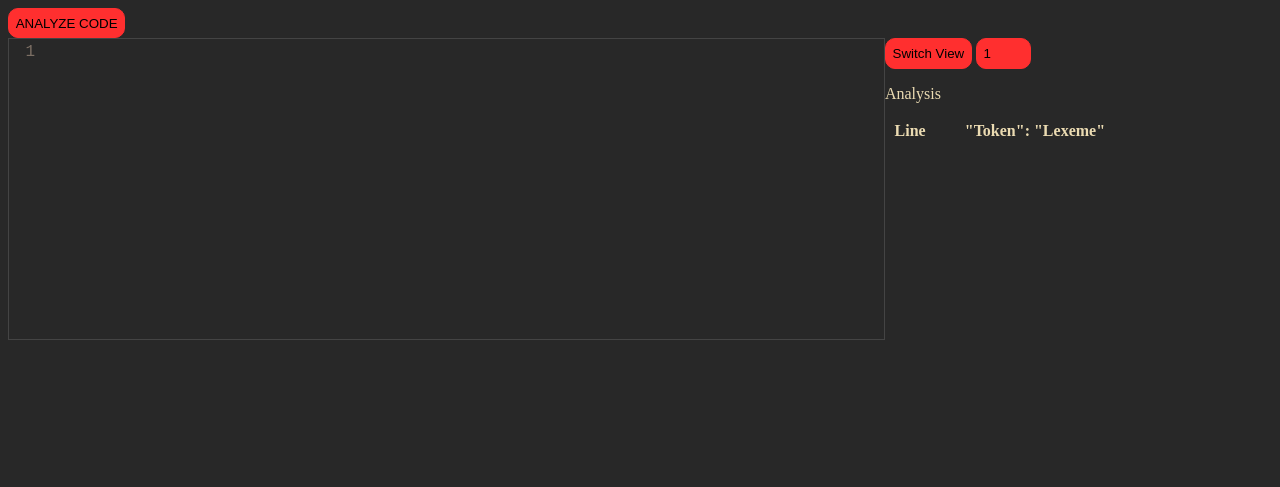
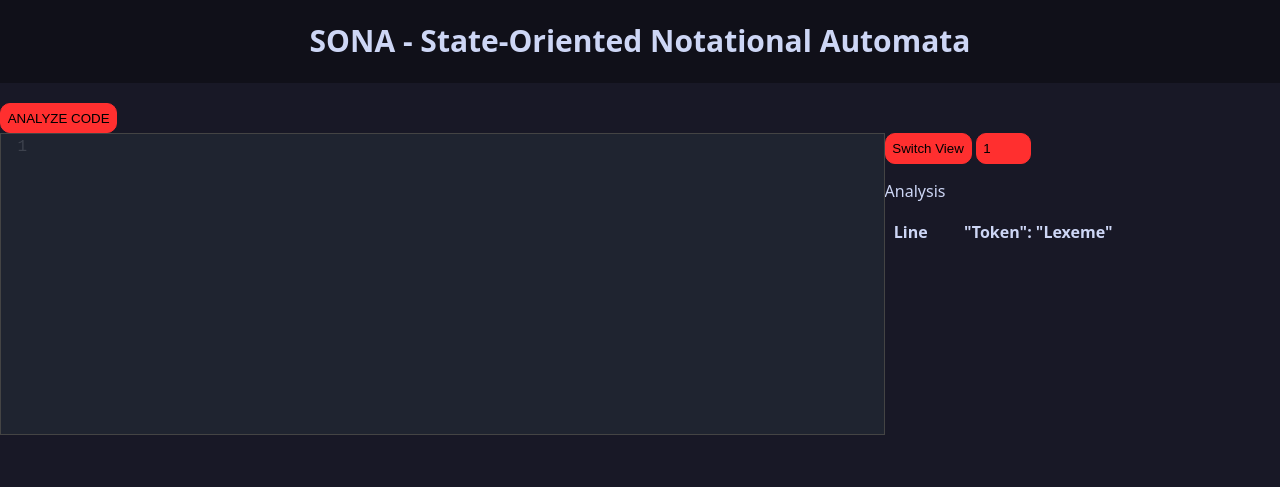
Before and after one commit to ken85illo/sona-analyzer, a website: page frontend/index.html in a window 1280 px wide. Drawn offline with nearby package versions, Linux system fonts and the light colour scheme.

Commit message:
feat: change tab size and theme color

```diff
--- a/frontend/index.html
+++ b/frontend/index.html
@@ -4,14 +4,21 @@
         <meta charset="UTF-8" />
         <meta name="viewport" content="width=device-width, initial-scale=1.0" />
         <title>Document</title>
-        <link rel="stylesheet" href="style.css"/>
-        <link rel="stylesheet" href="https://cdnjs.cloudflare.com/ajax/libs/codemirror/5.65.16/codemirror.min.css">
-        <link rel="stylesheet" href="https://cdnjs.cloudflare.com/ajax/libs/codemirror/5.65.16/theme/gruvbox-dark.min.css">
+        <link rel="stylesheet" href="style.css" />
+        <link
+            rel="stylesheet"
+            href="https://cdnjs.cloudflare.com/ajax/libs/codemirror/5.65.16/codemirror.min.css"
+        />
+        <link
+            rel="stylesheet"
+            href="https://cdnjs.cloudflare.com/ajax/libs/codemirror/5.65.16/theme/ayu-mirage.min.css"
+        />
     </head>
     <body>
         <script src="https://cdnjs.cloudflare.com/ajax/libs/codemirror/5.65.16/codemirror.min.js"></script>
         <script src="https://cdnjs.cloudflare.com/ajax/libs/codemirror/5.65.16/mode/clike/clike.min.js"></script>
 
+        <div id="top-bar">SONA - State-Oriented Notational Automata</div>
         <button onclick="handleSubmit()" class="bttn">ANALYZE CODE</button>
         <div class="main-container">
             <textarea
@@ -20,16 +27,19 @@
                 wrap="off"
             ></textarea>
             <script>
-            //used codemirror as the editor alias
-            const editor = CodeMirror.fromTextArea(document.getElementById("textarea-element"), {
-                lineNumbers: true,
-                mode: "text/x-csrc",
-                theme: "gruvbox-dark",
-                tabSize: 100,
-                indentUnit: 4,
-                indentWithTabs: true
-            });
-        </script>
+                //used codemirror as the editor alias
+                const editor = CodeMirror.fromTextArea(
+                    document.getElementById('textarea-element'),
+                    {
+                        lineNumbers: true,
+                        mode: 'text/x-csrc',
+                        theme: 'ayu-mirage',
+                        tabSize: 4,
+                        indentUnit: 4,
+                        indentWithTabs: false,
+                    }
+                )
+            </script>
             <div class="lexical-analysis-container">
                 <button onclick="switchView()" class="bttn">Switch View</button>
                 <input
--- a/frontend/style.css
+++ b/frontend/style.css
@@ -2,10 +2,21 @@
     display: flex;
 }
 
-#textarea-element, #lexical-elements-table {
+#textarea-element,
+#lexical-elements-table {
     width: 65%;
     max-height: 300px;
     overflow-y: scroll;
+}
+
+#top-bar {
+    background-color: #101019;
+    border-bottom: 2px solid #101019;
+    font-weight: bold;
+    font-size: 30px;
+    padding: 20px;
+    text-align: center;
+    margin-bottom: 20px;
 }
 
 .lexical-analysis-container {
@@ -13,25 +24,41 @@
     height: 300px;
 }
 .CodeMirror {
-    height: 500px;      /* or any fixed height */
-    width: 1000px;       /* or 100%, or any value */
+    height: 500px; /* or any fixed height */
+    width: 1000px; /* or 100%, or any value */
     border: 1px solid #444;
     font-size: 16px;
 }
+
 body {
-    background-color: #282828;   /* Gruvbox Dark background */
-    color: #ebdbb2;
+    /* background-color: #282828; /* Gruvbox Dark background */
+    /* color: #ebdbb2; */
+    background-color: #181826;
+    color: #cdd6f5;
+    margin: 0px;
+    font-family:
+        system-ui,
+        -apple-system,
+        BlinkMacSystemFont,
+        'Segoe UI',
+        Roboto,
+        Oxygen,
+        Ubuntu,
+        Cantarell,
+        'Open Sans',
+        'Helvetica Neue',
+        sans-serif;
 }
 
 .bttn {
-    background-color: #ff2f2f;   /* Gruvbox Dark background */
+    background-color: #ff2f2f; /* Gruvbox Dark background */
     color: #000;
     border: solid 1px #ff2f2f;
-    padding: .5em;
+    padding: 0.5em;
     border-radius: 10px;
 }
 
 .bttn:hover {
-    opacity: .8;
+    opacity: 0.8;
     cursor: pointer;
 }
```
